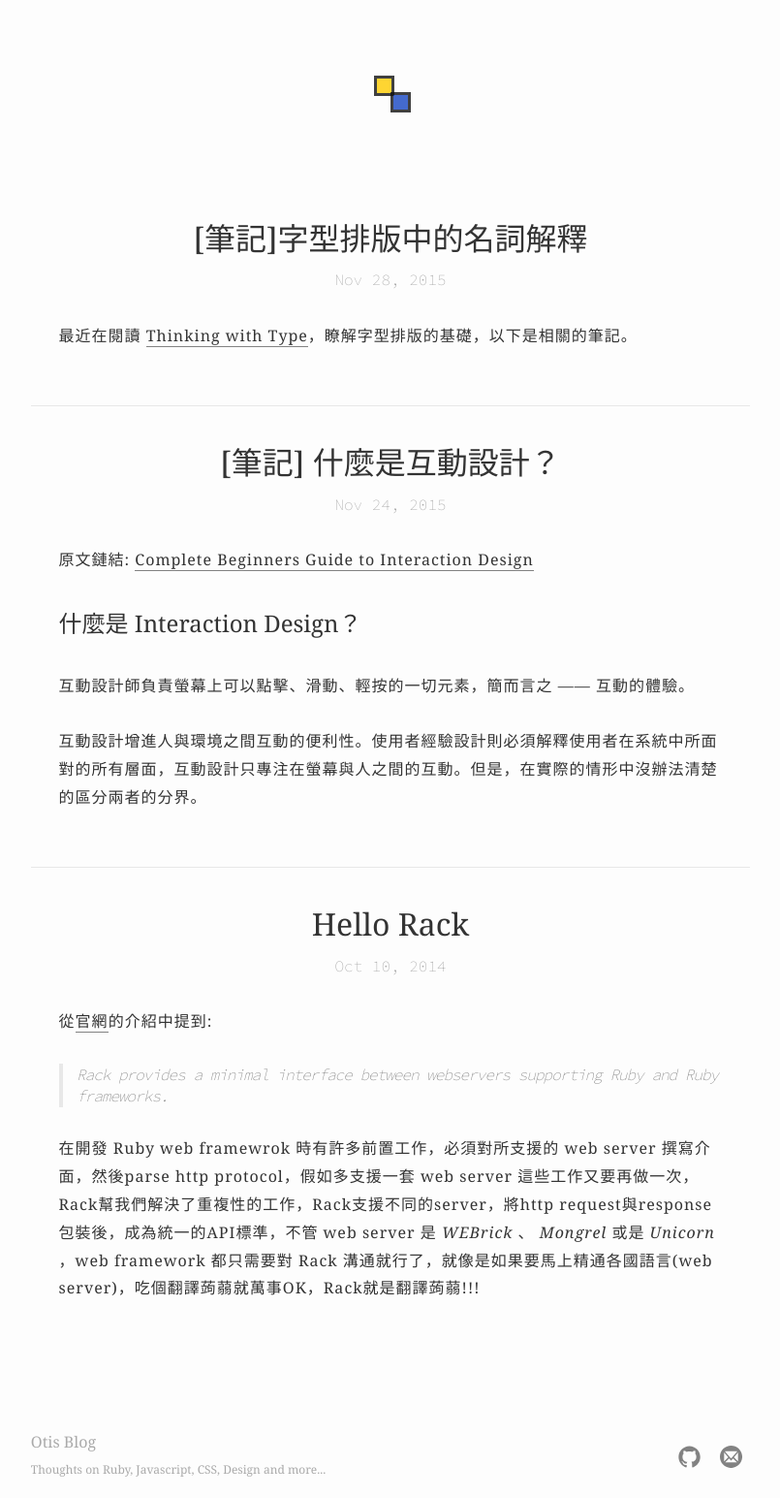
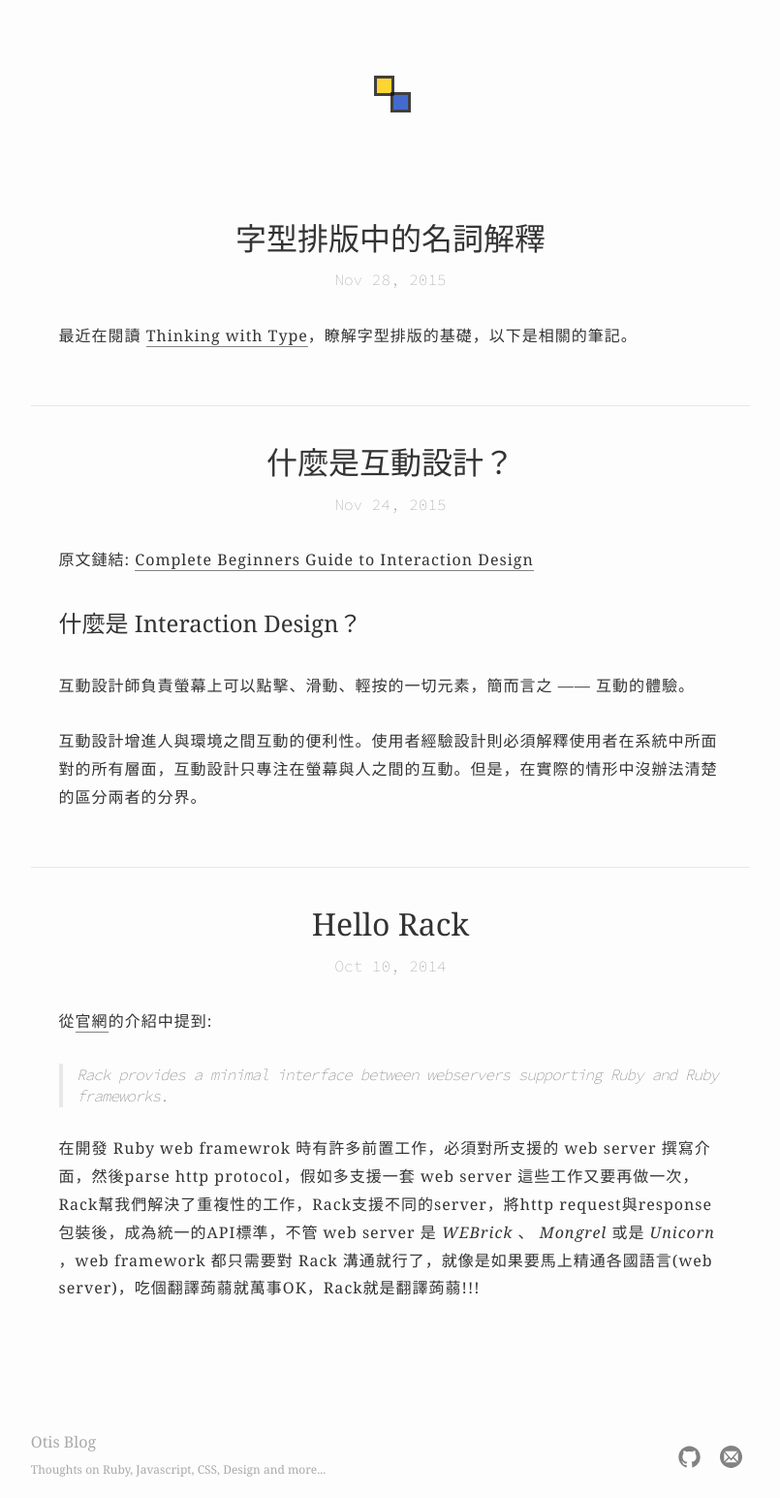
Before and after one commit to AnNOtis/annotis.github.io, a Jekyll site: the page built from index.html, in a window 1280 px wide. Shown: the whole page at 97% size, without its empty margins (237-1042 px from the left). Built offline with Jekyll 4.4.1, drawn with Linux system fonts in a browser that asks for light colours.

Commit message:
Remove category in title

```diff
--- a/_posts/2015-11-25-what-is-interaction-design.md
+++ b/_posts/2015-11-25-what-is-interaction-design.md
@@ -1,6 +1,6 @@
 ---
 layout: post
-title: "[筆記] 什麼是互動設計？"
+title: "什麼是互動設計？"
 date:  2015-11-24 16:50:18 +0800
 tags:
   - Design
--- a/_posts/2015-11-28-basic-of-typography.md
+++ b/_posts/2015-11-28-basic-of-typography.md
@@ -1,6 +1,6 @@
 ---
 layout: post
-title: "[筆記]字型排版中的名詞解釋"
+title: "字型排版中的名詞解釋"
 date:  2015-11-28 15:44:06 +0800
 tags:
   - Typography
```
